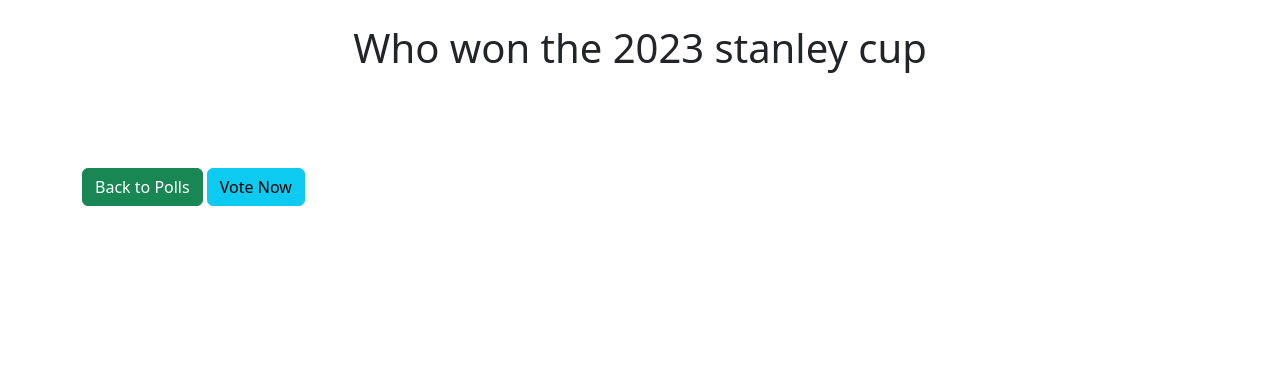
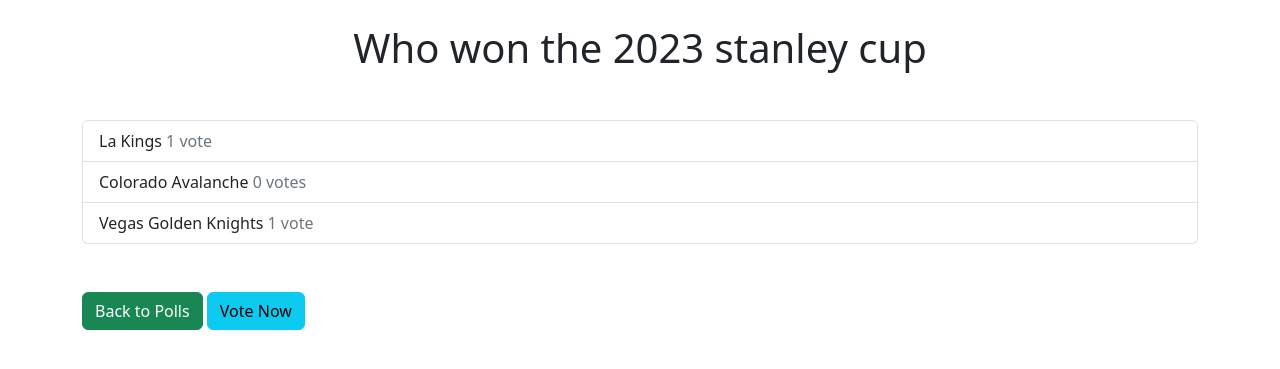
Before and after one commit to diomaster/pollmakes, a Django app: page /polls/1/results/ in a window 1280 px wide. Shown: the part 26-395 px from the top of the page. Run offline with Django 4.2, Linux system fonts and the light colour scheme; data comes from the database, SQL or seed files in the repository; both versions use the stored data as it was after the commit; some libraries are stand-ins or nearby versions.

Commit message:
finishing touches

```diff
--- a/polls/models.py
+++ b/polls/models.py
@@ -9,14 +9,10 @@ class Question(models.Model):
     def __str__(self):
         return self.question_text
 
-
 class Choice(models.Model):
-    option_one = models.CharField(max_length=30)
-    option_two = models.CharField(max_length=30)
-    option_three = models.CharField(max_length=30)
-    option_one_count = models.IntegerField(default=0)
-    option_two_count = models.IntegerField(default=0)
-    option_three_count = models.IntegerField(default=0)
+    question = models.ForeignKey(Question, on_delete = models.CASCADE)
+    choice_text = models.CharField(max_length = 255)
+    votes = models.IntegerField(default = 0)
 
     def __str__(self):
         return self.choice_text
--- a/polls/views.py
+++ b/polls/views.py
@@ -16,20 +16,18 @@ def detail(request, question_id):
         question = Question.objects.get(pk = question_id)
     except Question.DoesNotExist:
         raise Http404("Question does not exist")
-    return render(request, 'polls / detail.html', {'question': question})
+    return render(request, 'polls/detail.html', {'question': question})
 
 def results(request, question_id):
     question = get_object_or_404(Question, pk = question_id)
     return render(request, 'polls/results.html', {'question': question})
 
 def vote(request, question_id):
-    # print(request.POST['choice'])
     question = get_object_or_404(Question, pk = question_id)
     try:
         selected_choice = question.choice_set.get(pk = request.POST['choice'])
     except (KeyError, Choice.DoesNotExist):
-        # Redisplay the question voting form.
-        return render(request, 'polls / detail.html', {
+        return render(request, 'polls/detail.html', {
             'question': question,
             'error_message': "You didn't select a choice.",
         })
--- a/templates/polls/index.html
+++ b/templates/polls/index.html
@@ -6,8 +6,8 @@
 <div class="card-mb-3">
     <div class="card-body">
         <p class="lead">{{ question.question_text }}</p>
-        <a href="{% url 'polls:detail' question.id %}" class="btn btn-success"></a>
-        <a href="{% url 'polls:results' question.id %}" class="btn btn-info"></a>
+        <a href="{% url 'polls:detail' question.id %}" class="btn btn-success">Vote</a>
+        <a href="{% url 'polls:results' question.id %}" class="btn btn-info">Results</a>
     </div>
 </div>
 {% endfor %}
--- a/templates/polls/results.html
+++ b/templates/polls/results.html
@@ -5,7 +5,7 @@
 <ul class="list-group mb-5">
     {% for choice in question.choice_set.all %}
     <li class="list-group-item">
-        {{ choice.choice_text }} <span class="badge badge-secondary float-right">{{ choice.votes }}
+        {{ choice.choice_text }} <span class="text-secondary float-right">{{ choice.votes }}
             vote{{ choice.votes | pluralize }}</span>
     </li>
     {% endfor %}
```
Also changed, not shown: db.sqlite3.
